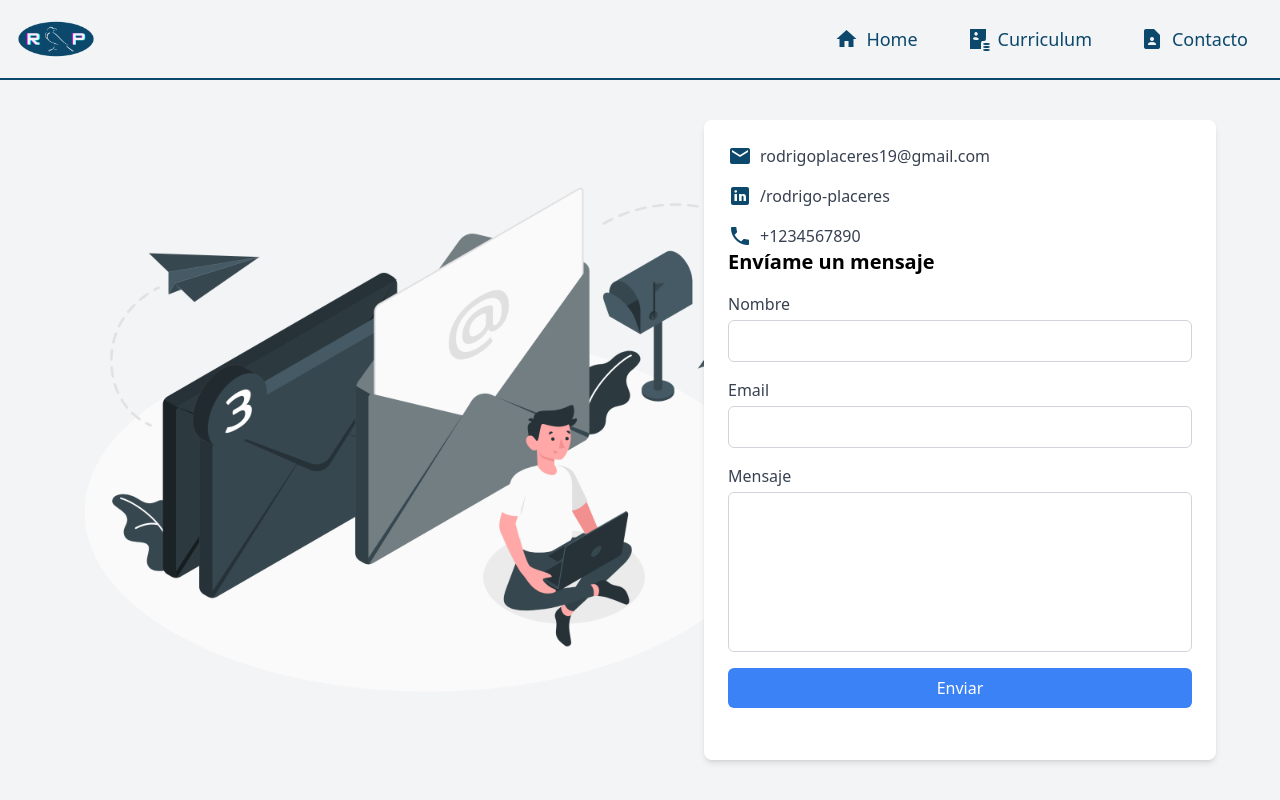
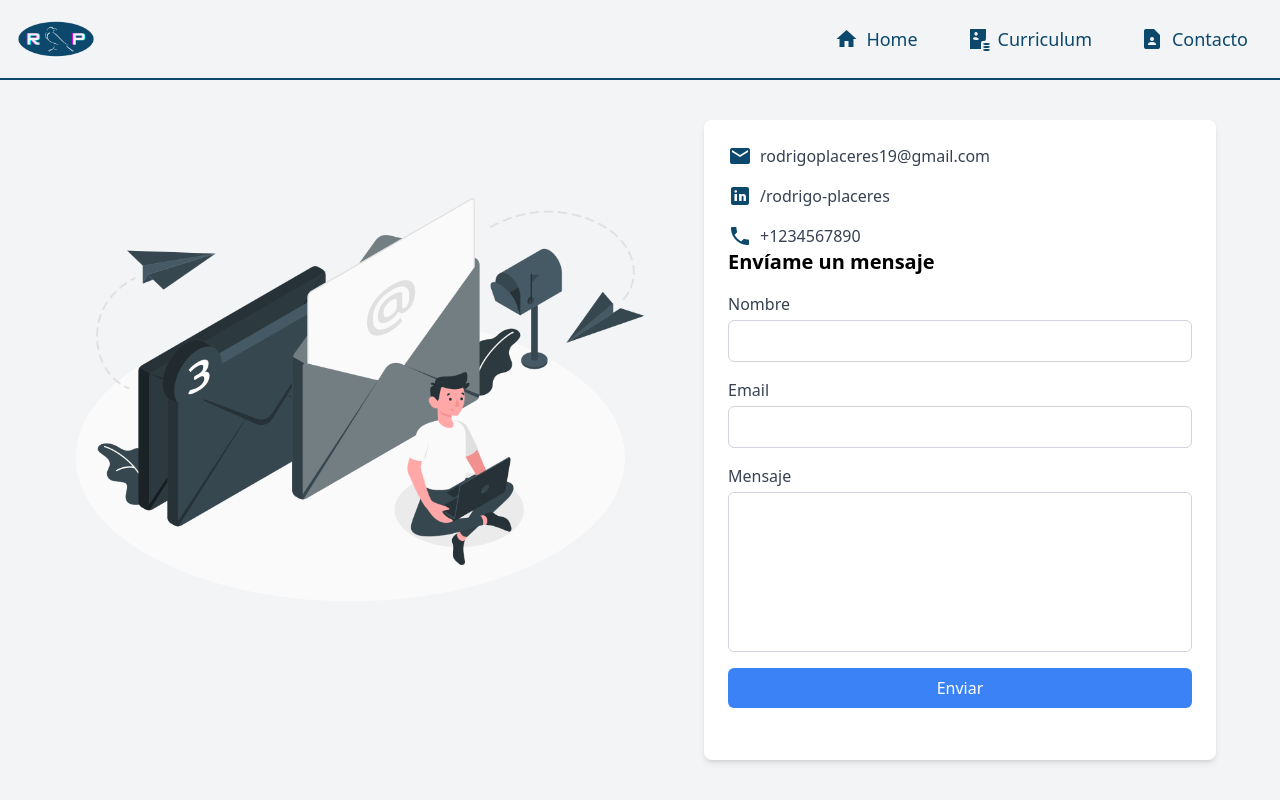
Before and after one commit to rodrigopla97/my-repository, a React (Create React App) app: page /contact in a window 1280 px wide. Built offline with nearby package versions, Linux system fonts and the light colour scheme.

Commit message:
image in contact page

```diff
--- a/src/routes/contact/contactPage.tsx
+++ b/src/routes/contact/contactPage.tsx
@@ -7,7 +7,7 @@ import ContactMeInterface from '../../components/interfaces/curriculum/contactMe
 export default function ContactPage() {
   return (
     <div className="relative flex flex-col md:flex-row h-screen bg-gray-100 ">
-      <img src={mail} alt="Logo" className="absolute inset-0 h-full w-full object-cover opacity-20 md:opacity-100 md:h-screen md:mt-[5vh] md:fixed md:w-auto pl-auto md:pl-[5vh]" />
+      <img src={mail} alt="Logo" className="absolute inset-0 h-full w-full object-cover opacity-20 md:opacity-100 md:h-[80vh]  md:fixed md:w-auto pl-auto md:pl-[5vh] md:my-auto" />
 
       <div className="relative flex flex-col justify-center items-center w-full md:w-1/2 ml-auto my-auto">
         <div className="w-[80vw] md:w-[40vw] md:h-[80vh] p-6 bg-white rounded-lg shadow-md mt-[10vh]">
```
